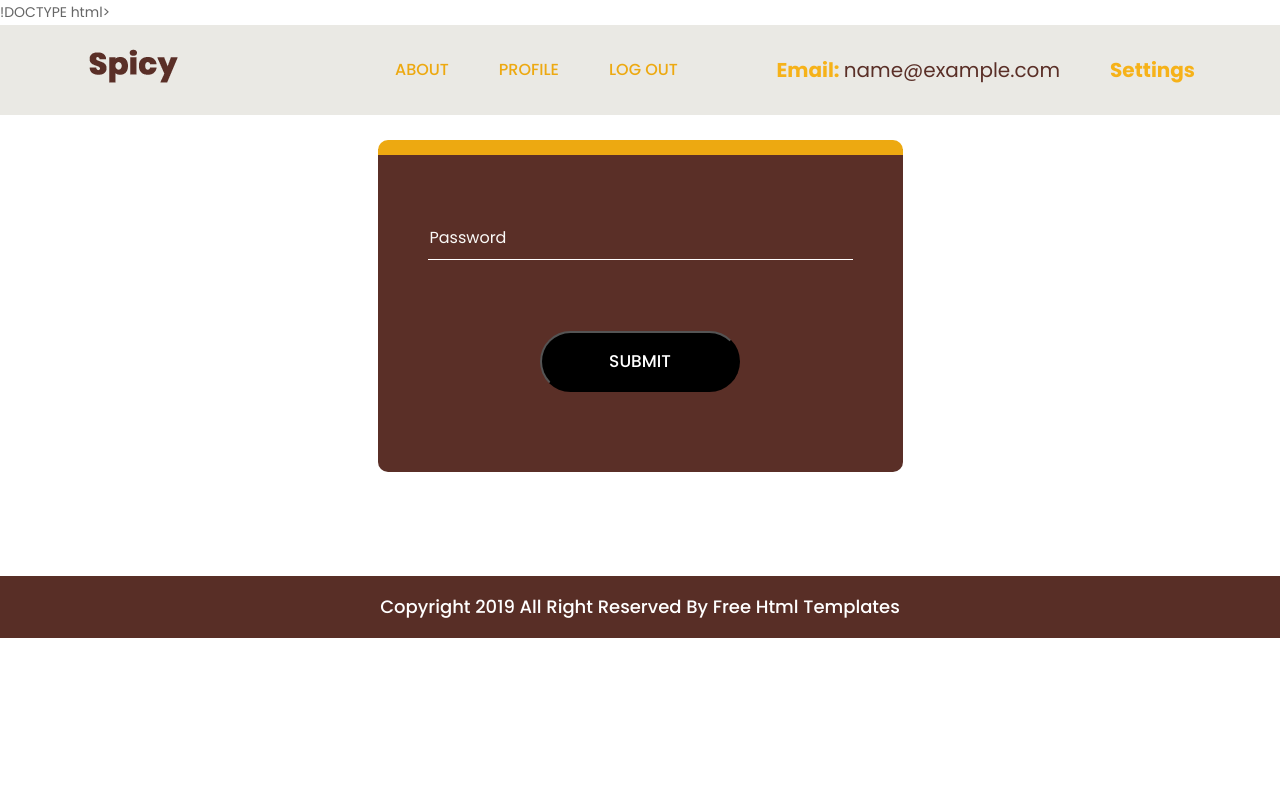
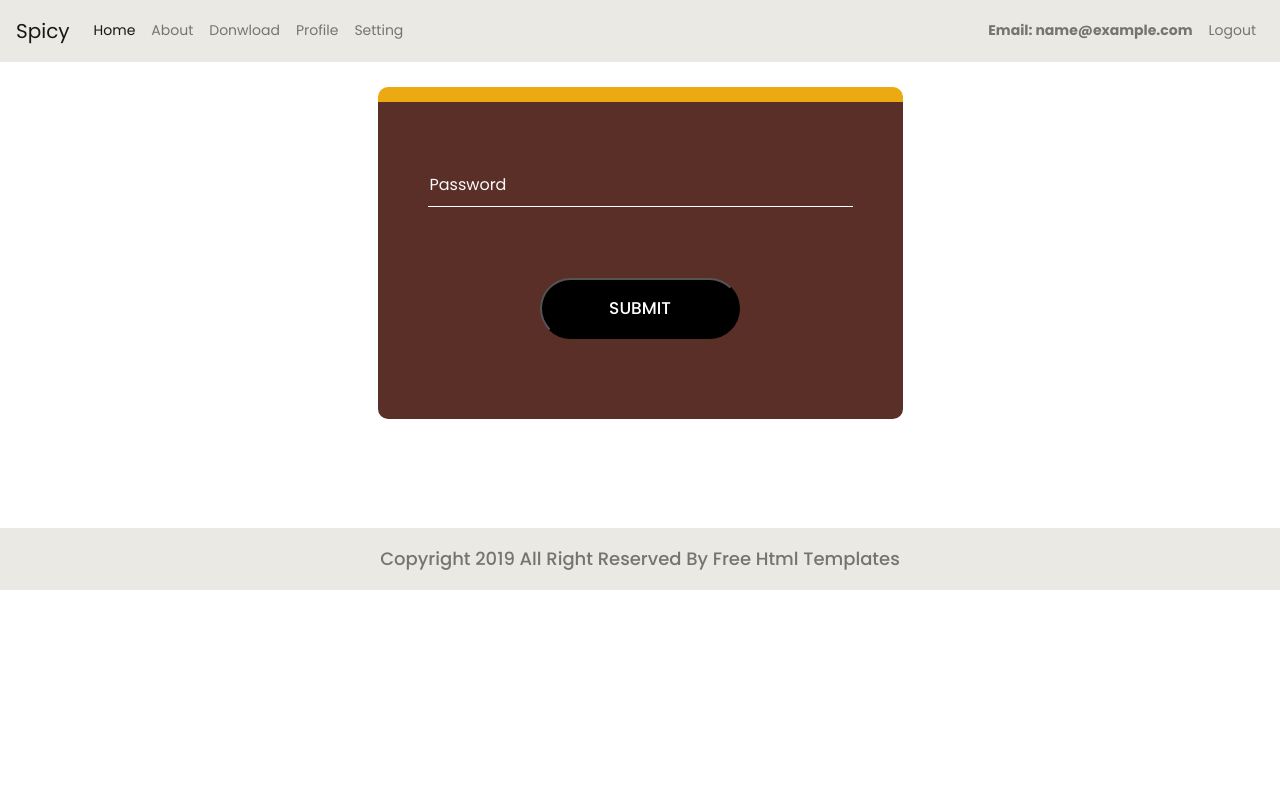
Before and after one commit to Muhammed-Ahmed-Ismail/BasicEcommercePHP, a PHP site: page /authedit in a window 1280 px wide. Run offline with PHP 8.4, Linux system fonts and the light colour scheme; the visitor is signed in with stand-in values (Sample User, id 1); some libraries are stand-ins or nearby versions.

Commit message:
adding Logged in user Email to navbar

```diff
--- a/Services/ProductServices.php
+++ b/Services/ProductServices.php
@@ -108,7 +108,6 @@ class ProductServices
             unlink($filePath);
 
         } catch (S3Exception $e) {
-            var_dump($e->getMessage());
             die("Something wrong happened while uploading file to s3 bucket");
         }
 
--- a/Views/authtoedit.php
+++ b/Views/authtoedit.php
@@ -1,26 +1,44 @@
 <?php
-if(isset($_SESSION["loggedin"]) && $_SESSION["loggedin"]==true)
-{
-    if(isset($_POST["authtoedit"]) && !empty($_POST["password"]))
-    {
-        $userService=new UserService();
-        $userId=$_SESSION["user_id"];
-        $enteredPassword=$_POST["password"];
-        $isAuth=$userService->is_auth_to_edit($userId,$enteredPassword);
-        if($isAuth)
-        {
-            $_SESSION["authtoedit"]=true;
+$loginNavItem = "<li class='nav-item'>
+                    <a class='nav-link' href='/login'>Login</a>
+                </li>";
+$logoutNavItem = "<li class='nav-item'>
+                    <a class='nav-link' href='/logout'>Logout</a>
+                </li>";
+$emailNavItem = "<li class='nav-item'>
+                      <strong class='nav-link'>Email: <span>" . $_SESSION['user_name'] . "</span></strong>
+                </li>";
+
+$profileNavItem = " <li class='nav-item'>
+                    <a class='nav-link' href='/profile'>Profile</a>
+                </li>";
+
+$downloadNavItem = " <li class='nav-item'>
+                    <a class='nav-link' href='/downloadarea'>Donwload</a>
+                </li>";
+
+$settingNavItem = "<li class='nav-item'>
+                    <a class='nav-link' href='/editprofile'>Setting</a>
+                </li>";
+if (isset($_SESSION["loggedin"]) && $_SESSION["loggedin"] == true) {
+    if (isset($_POST["authtoedit"]) && !empty($_POST["password"])) {
+        $userService = new UserService();
+        $userId = $_SESSION["user_id"];
+        $enteredPassword = $_POST["password"];
+        $isAuth = $userService->is_auth_to_edit($userId, $enteredPassword);
+        if ($isAuth) {
+            $_SESSION["authtoedit"] = true;
             header("Location:/editprofile");
-        }else {
+        } else {
             header("Location:/authedit");
         }
 
     }
-}else {
+} else {
     header("Location:/login");
 }
 ?>
-!DOCTYPE html>
+<!DOCTYPE html>
 <html lang="en">
 <head>
     <!-- basic -->
@@ -55,54 +73,53 @@ if(isset($_SESSION["loggedin"]) && $_SESSION["loggedin"]==true)
 <body>
 <header>
     <!-- header inner -->
-    <div class="header">
-        <div class="container">
-            <div class="row">
-                <div class="col-xl-3 col-lg-3 col-md-3 col-sm-3 col logo_section">
-                    <div class="full">
-                        <div class="center-desk">
-                            <div class="logo">
-                                <a href="#"><img src="../Static/images/logo.png" alt="#"/></a>
-                            </div>
-                        </div>
-                    </div>
-                </div>
-                <div class="col-xl-9 col-lg-9 col-md-9 col-sm-9">
-                    <nav class="navigation navbar navbar-expand-md navbar-dark ">
-                        <button class="navbar-toggler" type="button" data-toggle="collapse"
-                                data-target="#navbarsExample04" aria-controls="navbarsExample04" aria-expanded="false"
-                                aria-label="Toggle navigation">
+    <nav id="CustomNav" class="navbar navbar-expand-lg navbar-light bg-light" style="background: #eae9e4 !important;">
+        <a class="navbar-brand" href="#">Spicy</a>
+        <button class="navbar-toggler" type="button" data-toggle="collapse" data-target="#navbarNavDropdown"
+                aria-controls="navbarNavDropdown" aria-expanded="false" aria-label="Toggle navigation">
             <span class="navbar-toggler-icon"></span>
         </button>
-                        <div class="collapse navbar-collapse" id="navbarsExample04">
-                            <ul class="navbar-nav mr-auto">
+        <div class="collapse navbar-collapse" id="navbarNavDropdown" style="color: #eda911!important;">
+            <ul class="navbar-nav">
+
+                <li class="nav-item active">
+                    <a class="nav-link" href="/">Home <span class="sr-only">(current)</span></a>
+                </li>
+
                 <li class="nav-item">
-                                    <a class="nav-link" href="#">About </a>
+                    <a class="nav-link" href="/about">About</a>
                 </li>
-                                <li class="nav-item">
-                                    <a class="nav-link" href="/profile">Profile </a>
-                                </li>
-                                <li class="nav-item">
-                                    <a class="nav-link" href="<?= "/logout"?>">Log Out</a>
-                                </li>
+
+                <?php
+                if (isset($_SESSION["loggedin"])) {
+                    echo $downloadNavItem;
+                    echo $profileNavItem;
+                    echo $settingNavItem;
+                }
+                ?>
             </ul>
-                            <div class="Call"><a href="#"> <span class="yellow">Email: </span><?= $_SESSION["user_name"]?></a></div>
-                            <div style="margin-left: 50px" class="Call"><a href="/editprofile"> <span class="yellow">Settings</span></a></div>
 
+            <ul class="navbar-nav ml-auto">
+                <?php
+                if (isset($_SESSION["loggedin"])) {
+                    echo $emailNavItem;
+                    echo $logoutNavItem;
+                } else
+                    echo $loginNavItem;
+                ?>
+            </ul>
         </div>
     </nav>
-                </div>
-            </div>
-        </div>
-    </div>
 </header>
+<!-- end header inner -->
+
 <div class="container" style="display: flex; justify-content: center">
     <div class="col-md-6" style="margin-top: 25px">
         <form id="request" class="main_form" method="POST" action="/authedit">
             <div class="row">
                 <div class="col-md-12">
                     <input class="contactus" placeholder="Password" type="password" name="password">
-                    <span style="color:red;"></span>                            </div>
+                    <span style="color:red;"></span></div>
                 <div class="col-sm-12">
                     <!-- <input class="send_btn" value="submit" type="submit" name="submit"> -->
                 </div>
@@ -112,12 +129,16 @@ if(isset($_SESSION["loggedin"]) && $_SESSION["loggedin"]==true)
         </form>
     </div>
 </div>
+<!--  footer -->
 <footer>
-    <div class="copyright">
+    <div class="footer" style="padding-top:19px;">
+        <div class="copyright" style="background:#eae9e4!important">
             <div class="container">
                 <div class="row">
                     <div class="col-md-12">
-                    <p>Copyright 2019 All Right Reserved By <a href="https://html.design/"> Free Html Templates</a>
+                        <p style="color: rgba(0,0,0,.5) !important;">Copyright 2019 All Right Reserved By <a
+                                    style="color: rgba(0,0,0,.5) !important;" href="https://html.design/"> Free Html
+                                Templates</a>
                         </p>
                     </div>
                 </div>
@@ -125,6 +146,8 @@ if(isset($_SESSION["loggedin"]) && $_SESSION["loggedin"]==true)
         </div>
     </div>
 </footer>
+<!-- end footer -->
+
 
 </body>
 </html>
--- a/Views/home.php
+++ b/Views/home.php
@@ -11,7 +11,7 @@ $logoutNavItem = "<li class='nav-item'>
                     <a class='nav-link' href='/logout'>Logout</a>
                 </li>";
 $emailNavItem = "<li class='nav-item'>
-                      <strong class='nav-link'>Email: <p>" . $_SESSION['$userID'] . "</p></strong>
+                      <strong class='nav-link'>Email: <span>" . $_SESSION['user_name'] . "</span></strong>
                 </li>";
 
 $profileNavItem = " <li class='nav-item'>
```
Also changed, not shown: Services/OrderServices.php (+27 -21 lines), Views/download.php (+15 -7 lines), Views/downloadarea.php (+6 -2 lines), Views/editprofile.php (+6 -1 lines), Views/profile.php (+6 -6 lines). Lines whose indentation alone changed are shown as unchanged.
